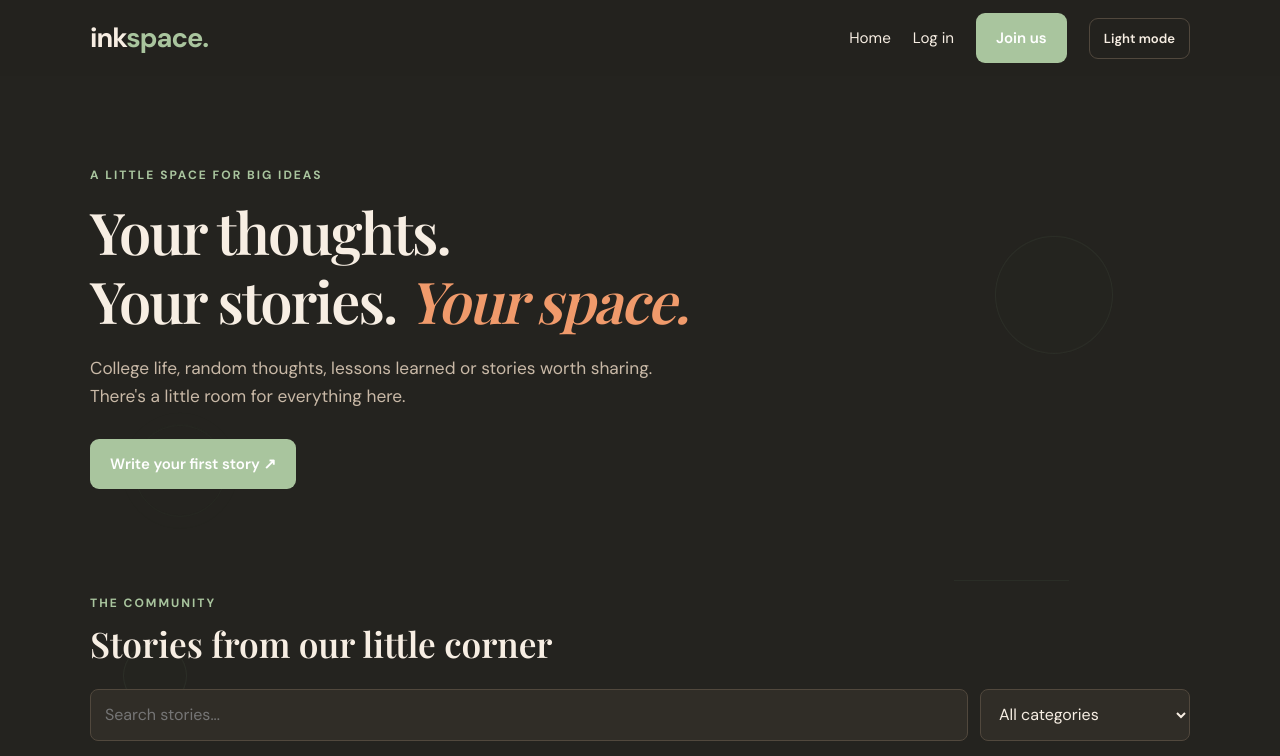
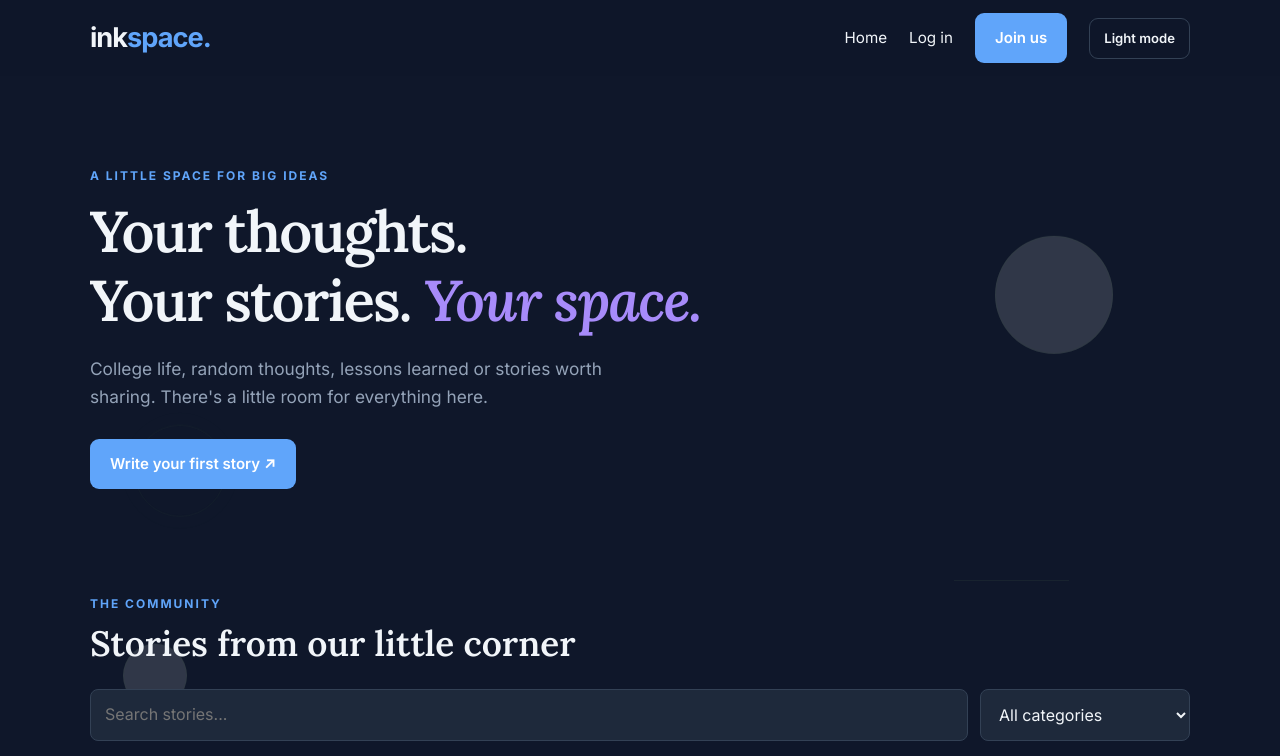
Before and after one commit to CodewithMohit9211/Internship_Project, a plain HTML site: page FRONT-END/index.html in a window 1280 px wide. Both pictures are taken after a click on the button "Dark mode". Shown: the top 756 px of the page. Drawn offline with nearby package versions, Linux system fonts and the light colour scheme; no server answers; a web font is replaced by a local one.

Commit message:
initial commit

```diff
--- a/FRONT-END/style.css
+++ b/FRONT-END/style.css
@@ -1,46 +1,46 @@
-@import url('https://fonts.googleapis.com/css2?family=DM+Sans:wght@400;500;600;700&family=Playfair+Display:ital,wght@0,500;0,600;0,700;1,600&display=swap');
+@import url('https://fonts.googleapis.com/css2?family=Inter:wght@400;500;600;700&family=Lora:ital,wght@0,500;0,600;0,700;1,600&display=swap');
 
 :root {
-  --bg: #f8f0e4;
-  --surface: #fffaf2;
-  --text: #2d2822;
-  --muted: #756b61;
-  --forest: #294b34;
-  --forest-light: #dfead8;
-  --terracotta: #b85c2c;
+  --bg: #faf6f1;
+  --surface: #ffffff;
+  --text: #1a1a2e;
+  --muted: #6b7280;
+  --forest: #2563eb;
+  --forest-light: #dbeafe;
+  --terracotta: #7c3aed;
   --accent: var(--forest);
   --accent-dark: var(--terracotta);
-  --border: #ead9c5;
-  --soft: #f3e5d4;
-  --header-bg: rgba(248, 240, 228, .96);
+  --border: #e5e7eb;
+  --soft: #f3f4f6;
+  --header-bg: rgba(250, 246, 241, .97);
   --tag-bg: var(--forest-light);
-  --placeholder-bg: #e7dfd1;
-  --error-bg: #fff0e8;
-  --error-text: #963d2e;
-  --skeleton-base: #eee1d1;
-  --skeleton-highlight: rgba(255, 255, 255, .7);
-  --radius: 14px;
+  --placeholder-bg: #f0eee9;
+  --error-bg: #fef2f2;
+  --error-text: #b91c1c;
+  --skeleton-base: #e8e5df;
+  --skeleton-highlight: rgba(255, 255, 255, .6);
+  --radius: 12px;
 }
 
 [data-theme="dark"] {
-  --bg: #24231f;
-  --surface: #302d27;
-  --text: #f7eee3;
-  --muted: #c9b9a7;
-  --forest: #a9c59e;
-  --forest-light: #394b3b;
-  --terracotta: #f09a6b;
+  --bg: #0f172a;
+  --surface: #1e293b;
+  --text: #f1f5f9;
+  --muted: #94a3b8;
+  --forest: #60a5fa;
+  --forest-light: #1e3a5f;
+  --terracotta: #a78bfa;
   --accent: var(--forest);
   --accent-dark: var(--terracotta);
-  --border: #51483d;
-  --soft: #40382f;
-  --header-bg: rgba(36, 35, 31, .96);
-  --tag-bg: #394b3b;
-  --placeholder-bg: #413b33;
-  --error-bg: #482d2a;
-  --error-text: #ffc0b4;
-  --skeleton-base: #443c33;
-  --skeleton-highlight: rgba(247, 238, 227, .12);
+  --border: #334155;
+  --soft: #283548;
+  --header-bg: rgba(15, 23, 42, .97);
+  --tag-bg: #1e3a5f;
+  --placeholder-bg: #2a3649;
+  --error-bg: #3b1515;
+  --error-text: #fca5a5;
+  --skeleton-base: #2d3a4d;
+  --skeleton-highlight: rgba(241, 245, 249, .08);
 }
 
 * {
@@ -49,12 +49,12 @@
 
 /* Custom selection color */
 ::selection {
-  background: color-mix(in srgb, var(--accent) 30%, transparent);
+  background: rgba(37, 99, 235, 0.25);
   color: var(--text);
 }
 
 ::-moz-selection {
-  background: color-mix(in srgb, var(--accent) 30%, transparent);
+  background: rgba(37, 99, 235, 0.25);
   color: var(--text);
 }
 
@@ -69,7 +69,7 @@
 }
 
 ::-webkit-scrollbar-thumb {
-  background: color-mix(in srgb, var(--muted) 45%, var(--border));
+  background: #b0aaa2;
   border-radius: 6px;
   border: 2px solid var(--bg);
 }
@@ -80,7 +80,7 @@
 
 * {
   scrollbar-width: thin;
-  scrollbar-color: color-mix(in srgb, var(--muted) 45%, var(--border)) var(--bg);
+  scrollbar-color: #b0aaa2 var(--bg);
 }
 
 body {
@@ -89,7 +89,7 @@ body {
   overflow-x: hidden;
   background: var(--bg);
   color: var(--text);
-  font-family: 'DM Sans', sans-serif;
+  font-family: 'Inter', sans-serif;
   line-height: 1.6;
 }
 
@@ -113,10 +113,10 @@ main.page-enter,
 /* Input glowing animation */
 @keyframes focusGlow {
   0%, 100% {
-    box-shadow: 0 0 0 3px color-mix(in srgb, var(--accent) 18%, transparent);
+    box-shadow: 0 0 0 3px rgba(37, 99, 235, 0.15);
   }
   50% {
-    box-shadow: 0 0 0 6px color-mix(in srgb, var(--accent) 32%, transparent);
+    box-shadow: 0 0 0 6px rgba(37, 99, 235, 0.25);
   }
 }
 
@@ -131,7 +131,7 @@ main.page-enter,
 }
 
 h1, h2, h3 {
-  font-family: 'Playfair Display', Georgia, serif;
+  font-family: 'Lora', Georgia, serif;
   font-weight: 600;
   line-height: 1.2;
 }
@@ -168,7 +168,7 @@ button:disabled,
 }
 
 :focus-visible {
-  outline: 3px solid color-mix(in srgb, var(--terracotta) 70%, transparent);
+  outline: 3px solid rgba(124, 58, 237, 0.6);
   outline-offset: 3px;
 }
 
@@ -494,7 +494,7 @@ button:disabled,
 .decor-orb {
   border: 1px solid rgba(89, 116, 90, .32);
   border-radius: 50%;
-  background: color-mix(in srgb, var(--surface) 30%, transparent);
+  background: rgba(255, 255, 255, 0.3);
   animation: decor-drift 8s ease-in-out infinite alternate;
 }
 
@@ -713,8 +713,8 @@ button:disabled,
 
 .blog-card:hover {
   transform: translateY(-6px);
-  box-shadow: 0 16px 32px color-mix(in srgb, var(--text) 14%, transparent),
-              0 4px 12px color-mix(in srgb, var(--text) 8%, transparent);
+  box-shadow: 0 16px 32px rgba(0, 0, 0, 0.1),
+              0 4px 12px rgba(0, 0, 0, 0.06);
 }
 
 .blog-cover {
@@ -827,7 +827,7 @@ button:disabled,
 
 /* Styled drop cap on the first paragraph */
 .blog-content p:first-of-type::first-letter {
-  font-family: 'Playfair Display', Georgia, serif;
+  font-family: 'Lora', Georgia, serif;
   font-size: 3.5rem;
   float: left;
   line-height: 0.85;
@@ -858,7 +858,7 @@ button:disabled,
   background: var(--surface);
   border: 1px solid var(--border);
   border-radius: 18px;
-  box-shadow: 0 10px 35px color-mix(in srgb, var(--text) 5%, transparent);
+  box-shadow: 0 10px 35px rgba(0, 0, 0, 0.05);
 }
 
 .auth-card h1 {
@@ -955,8 +955,8 @@ textarea {
 
 .stat-card:hover {
   transform: translateY(-3px) scale(1.02);
-  box-shadow: 0 8px 24px color-mix(in srgb, var(--text) 8%, transparent);
-  background: linear-gradient(135deg, var(--surface), color-mix(in srgb, var(--soft) 60%, var(--surface)));
+  box-shadow: 0 8px 24px rgba(0, 0, 0, 0.07);
+  background: var(--soft);
 }
 
 .stat-card p {
@@ -1070,7 +1070,7 @@ textarea {
 .empty-state {
   text-align: center;
   padding: 55px 20px;
-  background: linear-gradient(145deg, var(--surface) 0%, color-mix(in srgb, var(--soft) 55%, var(--surface)) 100%);
+  background: var(--soft);
   border: 1px dashed var(--border);
   border-radius: var(--radius);
 }
@@ -1104,7 +1104,7 @@ textarea {
   background: var(--accent);
   color: #fffaf3;
   border: none;
-  box-shadow: 0 4px 14px color-mix(in srgb, var(--text) 18%, transparent);
+  box-shadow: 0 4px 14px rgba(0, 0, 0, 0.12);
   display: flex;
   align-items: center;
   justify-content: center;
@@ -1121,7 +1121,7 @@ textarea {
 
 .back-to-top:hover {
   background: var(--accent-dark);
-  box-shadow: 0 6px 18px color-mix(in srgb, var(--text) 24%, transparent);
+  box-shadow: 0 6px 18px rgba(0, 0, 0, 0.16);
   transform: translateY(-2px);
 }
 
```
